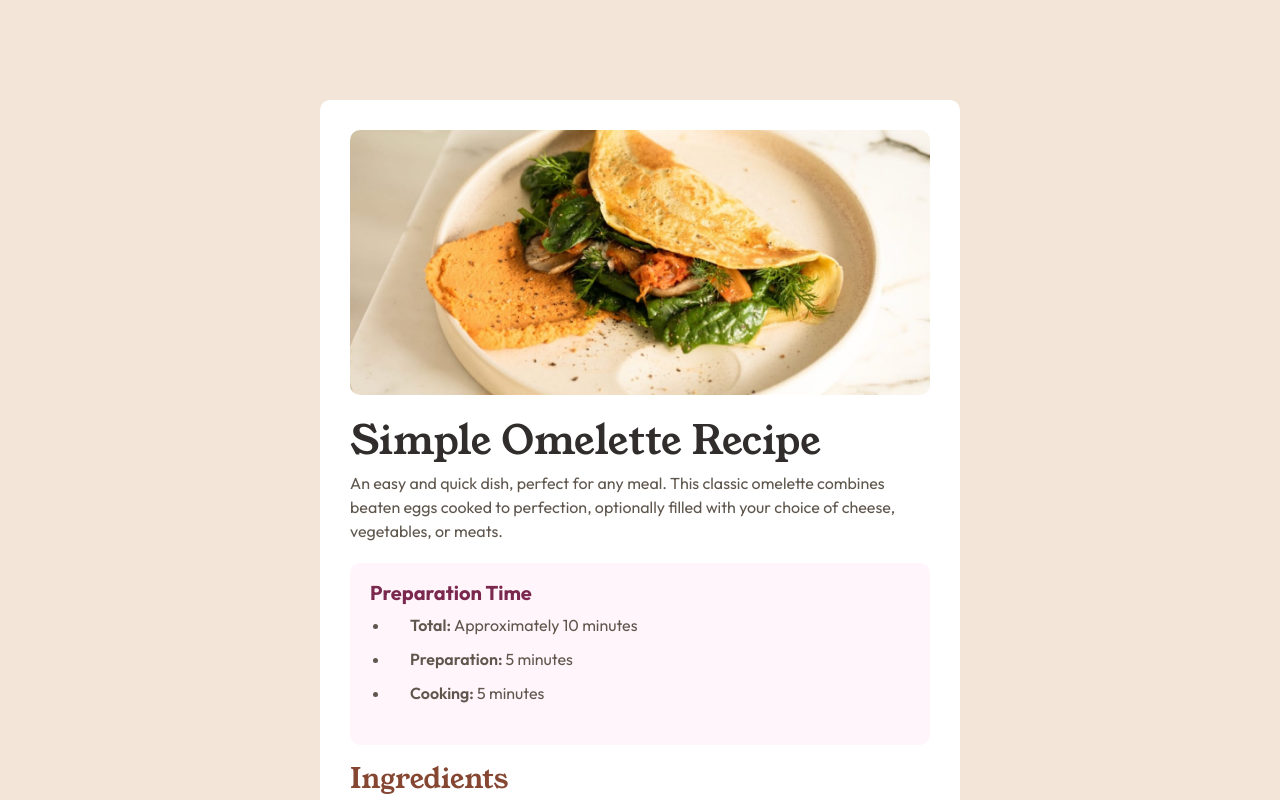
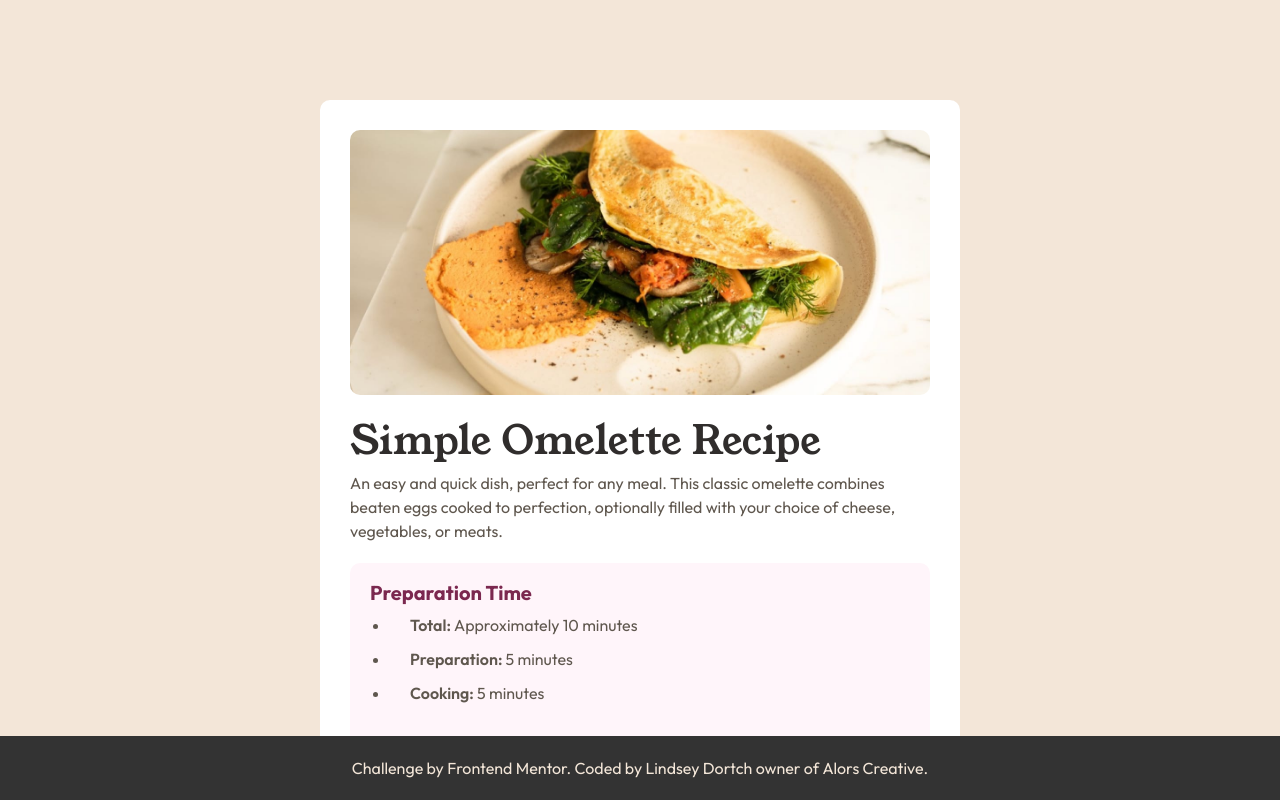
Before and after one commit to frontend-mentor-challenges-ld/recipe-page, a React (Vite) app: page / in a window 1280 px wide. Shown: the top 800 px of the page. Built offline with nearby package versions, Linux system fonts and the light colour scheme.

Commit message:
Added attribution back in

```diff
--- a/src/App.jsx
+++ b/src/App.jsx
@@ -30,7 +30,7 @@ function App() {
           <Recipe />
         </StyledLayout>
       </RecipeProvider>
-      {/* <Attribution /> */}
+      <Attribution />
     </>
   );
 }
```
